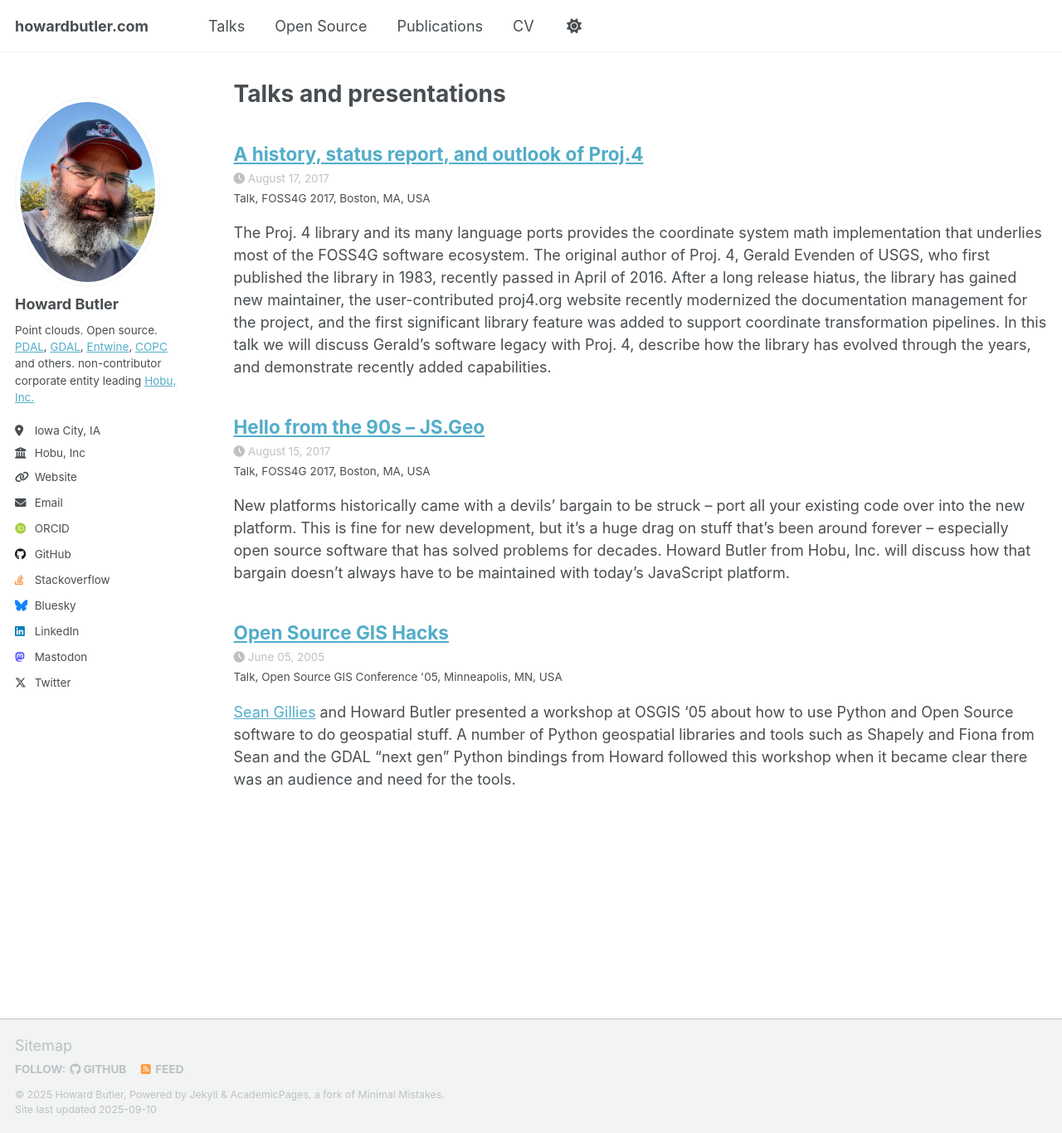
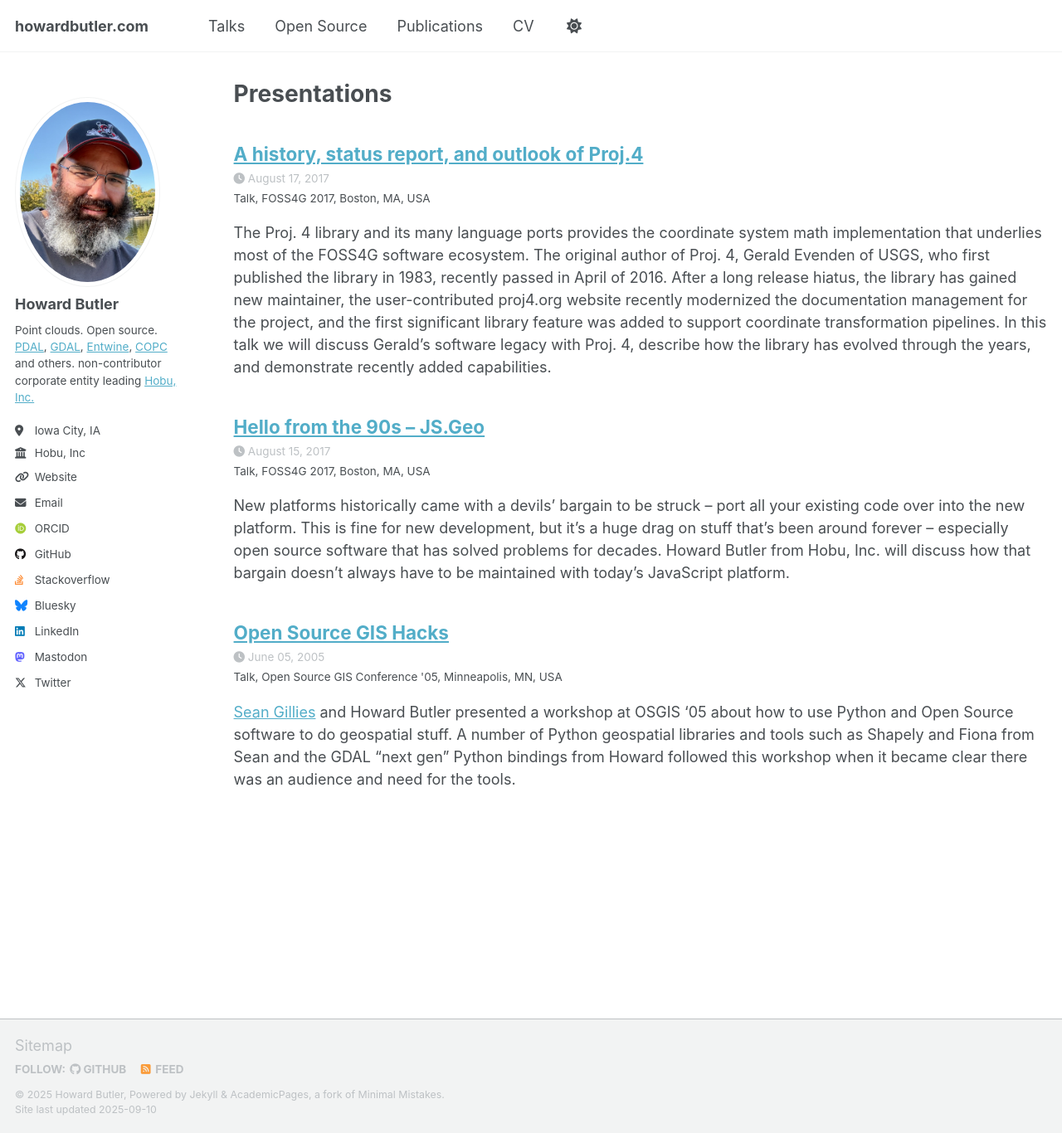
Before and after one commit to hobu/howardbutler.com, a Jekyll site: the page built from _pages/talks.html, in a window 1280 px wide and 1366 px high. Shown: the whole window at 83% size. Built offline with Jekyll 4.4.1, drawn with Linux system fonts in a browser that asks for light colours; some web fonts are replaced; a script that is not in the unit is left out.

Commit message:
heading tweaks

```diff
--- a/_config.yml
+++ b/_config.yml
@@ -83,7 +83,7 @@ publication_category:
   books:
     title: 'Books'
   manuscripts:
-    title: 'Journal Articles'
+    title: 'Articles'
   conferences:
     title: 'Conference Papers'
 
--- a/_pages/talks.html
+++ b/_pages/talks.html
@@ -1,6 +1,6 @@
 ---
 layout: archive
-title: "Talks and presentations"
+title: "Presentations"
 permalink: /talks/
 author_profile: true
 ---
```
